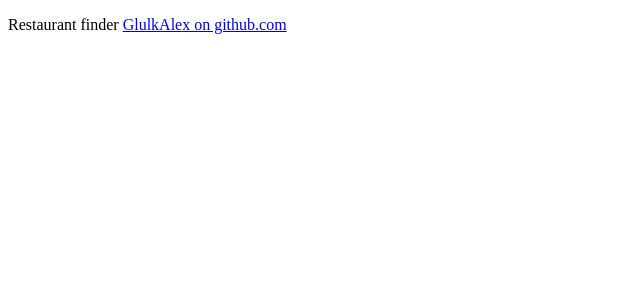
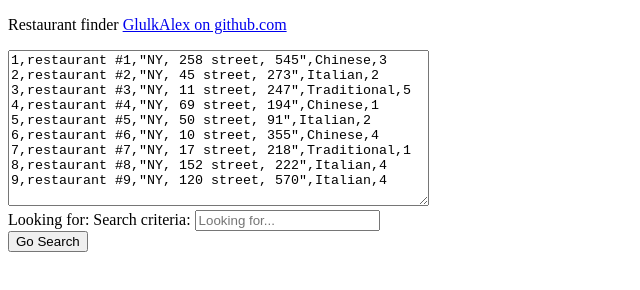
Before and after one commit to GlulkAlex/NYC_Restaurants_js_only, a plain HTML site: page index.html in a window 1280 px wide. Shown: the whole page, without its empty margins (0-640 px from the left). Drawn offline with Linux system fonts and the light colour scheme.

Commit message:
add basic search

```diff
--- a/index.html
+++ b/index.html
@@ -81,9 +81,43 @@
       </div> -->
 
 			<div
-			ng-view class="flex">
+			ng-view
+			class="flex">
 			</div>
     </main>
+
+		<div
+			id='textAreaDiv'
+			class="warper"
+		>
+			<textarea
+				rows="10" cols="50"
+			>
+			</textarea>
+		</div>
+
+		<form>
+			<label for="searchText">Looking for:</label>
+			Search criteria:
+			<!-- prevent default on enter/submit form
+			event.preventDefault()
+			-->
+			<input
+				id='goSearchInput'
+				title='type whatever you are looking for'
+				type="text"
+				name="searchText"
+				placeholder="Looking for..."
+				onsubmit="console.info('onsubmit input event')"
+			><br />
+		</form>
+		<button
+			id='goSearchButton'
+			type="button"
+			onclick="
+				goSearch();
+			"
+		>Go Search</button>
 
 		<!-- Vendor libraries -->
 		<!-- In production use:
--- a/js/app.js
+++ b/js/app.js
@@ -1,50 +1,121 @@
 'use strict';
 
 //* Global scope -- not good
-var arrayOf_NY_Restaurants = [];
+var arrayOf_NY_Restaurants = [];//* apparently - functions goes first
 
-//function loadFromFile(someUrl, callBackFunction, returnedParameter) {
-//function loadFromFile(someUrl, returnedParameter) {
+//var textAreaText = function showResponceText(serverResponceText) {};
+
+// function loadFromFile(someUrl, callBackFunction, returnedParameter) {
+// function loadFromFile(someUrl, returnedParameter) {
 function loadFromFile(someUrl) {
-	var request = new XMLHttpRequest();
+	var request = new XMLHttpRequest();//,
+			//responseText = '';
 
-	//* this.responseTextArray = [];//* this == window
-	//console.log('this.responseTextArray: ' + typeof(this.responseTextArray));
+	//* Using: Closure an Function factory (for 'url')
+	/*
+	var name = "Mozilla"; // name is a local variable created by init
+	function displayName() { // displayName() is the inner function, a closure
+			alert (name); // displayName() uses variable declared in the parent function
+	}
+	displayName();
+	*/
+
+	// this.responseTextArray = [];//* this == window
+	// console.log('this.responseTextArray: ' + typeof(this.responseTextArray));
 
 	request.open('GET', someUrl, true);
-	//*request.onreadystatechange=callBackFunction;
-	request.onload = function() {
+	//*request.onreadystatechange = callBackFunction;
+	//* somehow equivalent to '.onload' event
+	//* may use anonymous function
+	// request.onload = function() {
+	request.onload = requestOnload; //* add () or not ?
+	//* using outer (for self) scope
+	function requestOnload(returnedParameter) {
 		if (request.status >= 200 && request.status < 400){
-			//* var responseTextArray = [];
+			// var responseTextArray = [];
 
-			// Success!
+			//* Success!
 			console.info('XMLHttpRequest Success!');
 
-			//*resp = request.responseText;
-			//*debugger;//* not responding
+			//resp = request.responseText;
+			//* debugger;//* not responding
 			//console.dir(request.responseText);//* to many strings/data
 			console.log('request.responseText: ' + typeof(request.responseText));
 			console.log('request.responseText.length: ' + request.responseText.length);
 
-			//* returnedParameter = request.responseText.slice(0, 100);
-			//* responseTextArray = returnedParameter.split("\n");
-			//* console.dir(responseTextArray);
+			// returnedParameter = request.responseText.slice(0, 100);
+			// responseTextArray = returnedParameter.split("\n");
+			// console.dir(responseTextArray);
 
 			/*
 			responseTextArray = request.responseText.split("\n");
 			console.dir(responseTextArray);*/
-			//* this.responseTextArray = request.responseText.split("\n");
 
-			//* console.log('returnedParameter.length: ' + returnedParameter.length);
-			arrayOf_NY_Restaurants = request.responseText.split("\n");
-			console.dir(arrayOf_NY_Restaurants);
+			/*
+			'this' may be replaced by 'return {object};'
+			*/
+			// this.responseTextArray = request.responseText.split("\n");
 
-			return request.responseText; //* return to what scope/where ?
+			//console.log('returnedParameter.length: ' + returnedParameter.length);
+			// arrayOf_NY_Restaurants = request.responseText.split("\n");
+			// console.dir(arrayOf_NY_Restaurants);
+
+			//responseText = request.responseText;
+			// return {responseText: request.responseText}; //* return to what scope/where ?
 			//* request.responseText: string //* .toString();
-		}
-		else {
+			// showResponceText(request.responseText.slice(0, 255));
+			//showResponceText([request.responseText.slice(0, 255).split("\n")[1]]);
+			//* need to change 'csv' first
+			// showResponceText(request.responseText.slice(0, 255).split("\n")[1]);//* fast
+			// showResponceText(request.responseText.split("\n")[23111]);//* fast
+			showResponceText(request.responseText);//* return value outside, from event
+			/*
+			Numeric Sort
+				The sort() method
+				cannot be used on
+				a number array,
+				because
+				it sorts alphabetically
+				(25 is bigger than 100).
+				You can fix this by
+				providing a function that
+				returns -1, 0, or 1:(less, equal, greater)
+			*/
+			// var points = [40, 100, 1, 5, 25, 10].sort(function(a, b){return a-b});
+
+			// var fruits = ["Banana", "Orange", "Apple", "Mango"];
+			// var a = fruits.indexOf("Apple");
+			/*
+			Syntax
+				array.indexOf(item,start)
+			The 'indexOf()' method
+			searches the array for
+			the specified item,
+			and returns its position.
+
+			The search will start at the specified position,
+			or at the beginning
+			if no start position is specified,
+			and end the search at the end of the array.
+
+			Returns -1 if the item is not found.
+
+			If the item is present more than once,
+			the 'indexOf' method returns
+			the position of the first occurence.
+
+			Note:
+			The first item has position 0, the second item has position 1, and so on.
+
+			Tip:
+			If you want to search from end to start, use the lastIndexOf() method
+			*/
+
+		} else {
 			// We reached our target server, but it returned an error
-			console.warn('We reached our target server, but it returned an error' + request.status);
+			console.warn('We reached our target server, but it returned an error' +
+				request.status);
+			return {requestStatus: request.status};
 		}
 	};
 
@@ -55,7 +126,8 @@ function loadFromFile(someUrl) {
 
 	request.send();
 
-	return request;
+	//return console.log('responseText: ' + responseText);//* before 'request.onload' event
+	//return responseText;
 }
 
 function assignValue(source, target) {
@@ -68,18 +140,19 @@ function assignValue(source, target) {
 document.addEventListener(
 	'DOMContentLoaded',
 	function(){
-		var listOf_NY_Restaurants = '',
-				//* arrayOf_NY_Restaurants = [],
+		var listOf_NY_Restaurants,// = '',
+				// arrayOf_NY_Restaurants = [],
 				start = 0,
 				end = 500;
 
 		console.log('DOMContentLoaded');
 		//* asinc so no assigment use callBack
-		//* listOf_NY_Restaurants =
-		//* assignValue(loadFromFile('NY_Restaurants.csv'),listOf_NY_Restaurants);//* .toString();
-		//* loadFromFile('NY_Restaurants.csv',assignValue(this,listOf_NY_Restaurants));
-		//* loadFromFile('NY_Restaurants.csv', listOf_NY_Restaurants);
-		//* arrayOf_NY_Restaurants = loadFromFile('NY_Restaurants.csv').responseTextArray;
+		// listOf_NY_Restaurants =
+		// assignValue(loadFromFile('NY_Restaurants.csv'),listOf_NY_Restaurants);//* .toString();
+		// loadFromFile('NY_Restaurants.csv',assignValue(this,listOf_NY_Restaurants));
+		// loadFromFile('NY_Restaurants.csv', listOf_NY_Restaurants);
+		// arrayOf_NY_Restaurants = loadFromFile('NY_Restaurants.csv').responseTextArray;
+		// listOf_NY_Restaurants = new loadFromFile('NY_Restaurants.csv');
 		loadFromFile('NY_Restaurants.csv');
 
 		//* ASCII Character	Description	URL-encoding
@@ -89,17 +162,56 @@ document.addEventListener(
 
 		//* .charCodeAt() method returns
 		//* the unicode of the character at a specified index in a string:
-		console.log('listOf_NY_Restaurants ' + typeof(listOf_NY_Restaurants));
-		console.log('listOf_NY_Restaurants.length: ' + listOf_NY_Restaurants.length);
-		//console.log(listOf_NY_Restaurants.slice(start, end));
-		//arrayOf_NY_Restaurants = listOf_NY_Restaurants.slice(start, end).split("\n");
+		//console.log('listOf_NY_Restaurants ' + typeof(listOf_NY_Restaurants));
+		/*
+		if (listOf_NY_Restaurants.length){//* cannot read property of undefined
+			console.log('listOf_NY_Restaurants.length: ' + listOf_NY_Restaurants.length);
+		}
+		else {
+			console.dir(listOf_NY_Restaurants);
+		}*/
+		// console.log(listOf_NY_Restaurants.slice(start, end));
+		// arrayOf_NY_Restaurants = listOf_NY_Restaurants.slice(start, end).split("\n");
+		/*
 		if (arrayOf_NY_Restaurants.length) {
 			console.log('arrayOf_NY_Restaurants.length: ' + arrayOf_NY_Restaurants.length);
 			console.log(arrayOf_NY_Restaurants[0]);
 		}
 		else {
 			console.log('arrayOf_NY_Restaurants ' + typeof(arrayOf_NY_Restaurants));
-		}
+		}*/
 
 	}
 );
+
+function showResponceText(serverResponceText) {
+	var someNY_Restaurants = '';
+
+	arrayOf_NY_Restaurants = serverResponceText.split("\n");//* global (.window or .document)
+	/*
+	var x = document.getElementById("main");
+	var y = x.getElementsByTagName("p");
+	newSpanTag.innerHTML = '';
+	document.createElement("TEXTAREA");
+	*/
+	for (var i = 1 ; i < 5 * 2 ; i++){
+		someNY_Restaurants = someNY_Restaurants + arrayOf_NY_Restaurants[i] + '\n';
+	}
+	//* return collection, so use array index
+	document.getElementsByTagName("textarea")[0].innerHTML = someNY_Restaurants;
+}
+
+function goSearch() {
+	var searchInput = document.getElementById("goSearchInput").value.trim(),//'';
+			searchPosInArray = -1;//* not found
+
+	if (searchInput !== '') {//* not empty string
+		//* compare for strict match with element content
+		searchPosInArray = arrayOf_NY_Restaurants.indexOf(searchInput, 1);
+		if (searchPosInArray !== -1 ){
+			document
+				.getElementsByTagName("textarea")[0]
+					.innerHTML = arrayOf_NY_Restaurants[searchPosInArray];
+		}
+	}
+};
```
